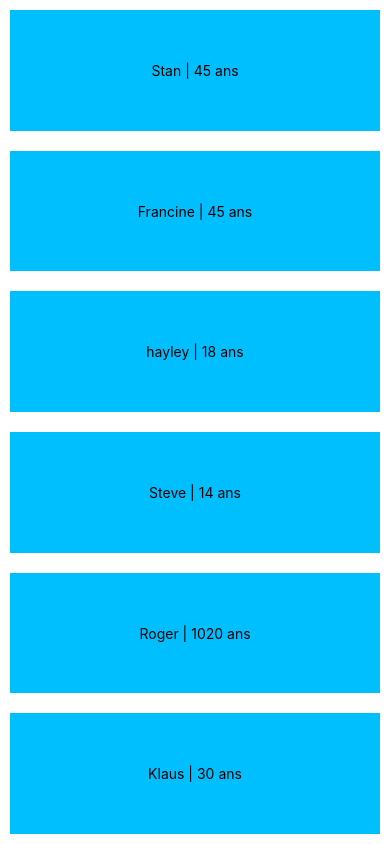
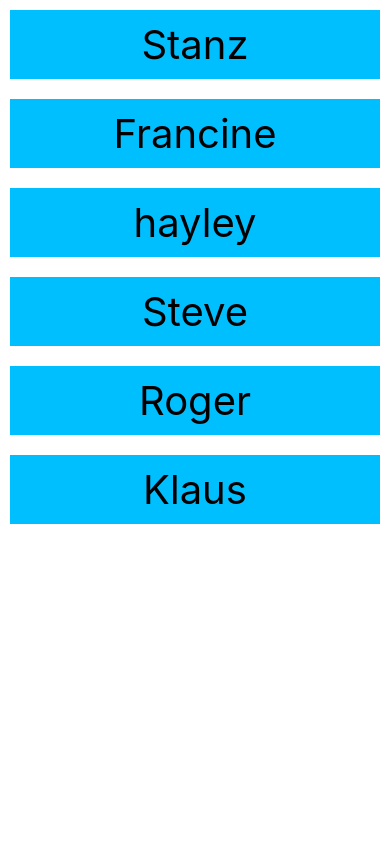
Before and after one commit to torea-patissier/ExosReactNative, a React Native app: screen / in a window 390 px wide. Built offline with nearby package versions, Linux system fonts and the light colour scheme.

Commit message:
FlatList exo 9 ok

```diff
--- a/App.js
+++ b/App.js
@@ -1,11 +1,12 @@
 // Exercice 1
 import React, { useState } from "react";
-import { View, StyleSheet, Text } from "react-native";
+import { View, StyleSheet, Text,FlatList } from "react-native";
+import { color } from "react-native/Libraries/Components/View/ReactNativeStyleAttributes";
 
 export default function App() {
 
   const obj = [
-    {id: "1", name: "Stan", age: 45},
+    {id: "1", name: "Stanz", age: 45},
     {id: "2", name: "Francine", age: 45},
     {id: "3", name: "hayley", age: 18},
     {id: "4", name: "Steve", age: 14},
@@ -15,25 +16,25 @@ export default function App() {
 
   const [family, setFamily] = useState(obj);
 
+  const result = ({item}) =>(
+
+    <View style={styles.list}>
+      <Text style={styles.textList}>{item.name}</Text>
+    </View>
+  )
+
 
   return (
     <View
     style={styles.container}
     >
-      {
-        family.map((member) => {
-          //member représente chaque objet de la const obj ({id: "1", name: "Stan", age: 45})
-          return(
-            <View
-            style={styles.list}
-            key={member.id}
-            >
-              <Text
-              >{member.name} | {member.age} ans</Text>
-            </View>
-          )
-        })
-      }
+
+      <FlatList
+      data={obj}
+      renderItem={result}
+      keyExtractor={ item => item.id}
+      />
+
     </View>
   );
 }
@@ -43,7 +44,6 @@ const styles = StyleSheet.create({
     flex:1,
     alignItems:'stretch',
     // justifyContent:'space-around',
-
   },
 
   list: {
@@ -52,6 +52,9 @@ const styles = StyleSheet.create({
     alignItems:'center',
     margin:10,
     padding:10,
-    flexGrow:1, // Permet à l'élément enfant de s'étirer sur l'écran
-  }
+    // flexGrow:1, // Permet à l'élément enfant de s'étirer sur l'écran
+  },
+  textList: {
+    fontSize:40,
+  },
 });
```
